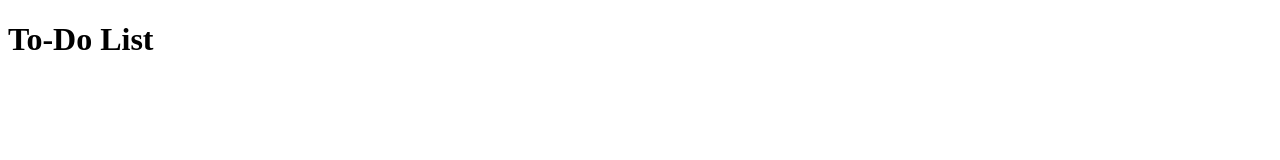
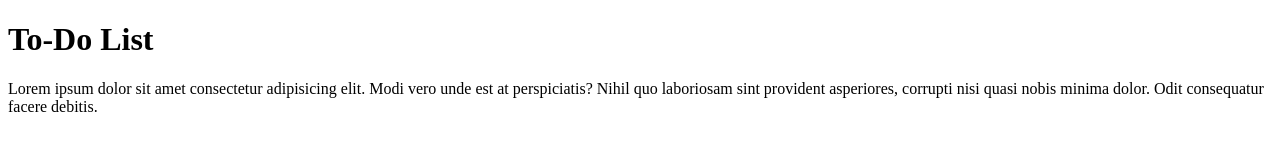
Before and after one commit to lovekeshpal/todo-list, a plain HTML site: page index.html in a window 1280 px wide. Drawn offline with Linux system fonts and the light colour scheme.

Commit message:
added the paragraph

```diff
--- a/index.html
+++ b/index.html
@@ -8,6 +8,9 @@
   </head>
   <body>
     <h1>To-Do List</h1>
+    <p>Lorem ipsum dolor sit amet consectetur adipisicing elit. Modi vero unde est at perspiciatis?
+      Nihil quo laboriosam sint provident
+       asperiores, corrupti nisi quasi nobis minima dolor. Odit consequatur facere debitis.</p>
     <script src="./js/main.js"></script>
   </body>
 </html>
```
